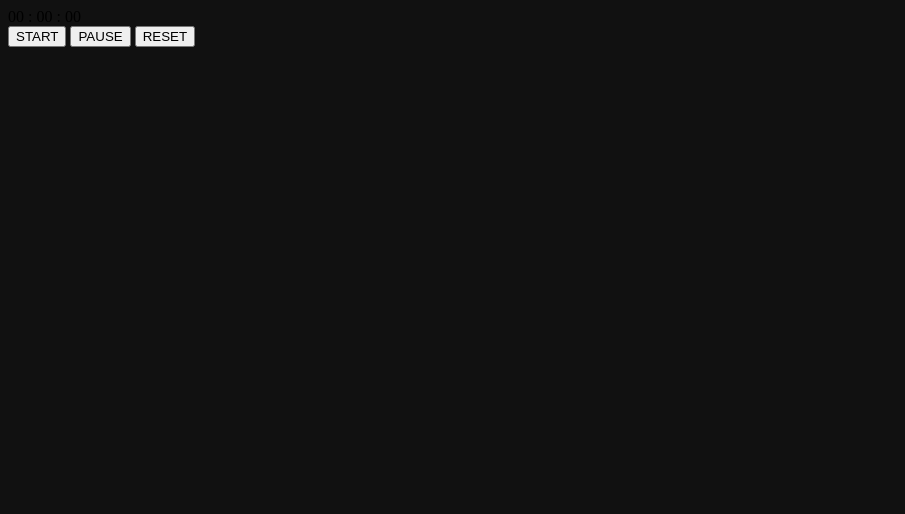
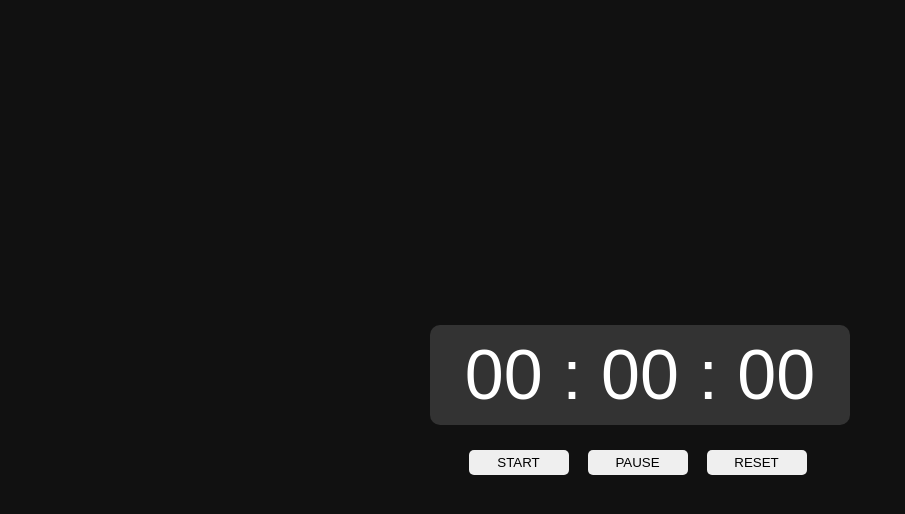
Before and after one commit to jeanrabello/Cronometro_JS, a plain HTML site: page index.html in a window 1280 px wide. Shown: the whole page, without its empty margins (0-905 px from the left). Drawn offline with Linux system fonts and the light colour scheme.

Commit message:
Centralização dos elementos na tela

```diff
--- a/css/style.css
+++ b/css/style.css
@@ -1,8 +1,21 @@
+* {
+    margin: 0;
+    padding: 0;
+}
+
 body {
+    height: 100vh;
     background-color: #111;
 }
 
-.cron-container {
+.chronometer {
+    position: absolute;
+    top: 50%;
+    left: 50%;
+    transform: translate(-50%, -50%);
+}
+
+.chron-counter {
     width: 400px;
     height: 80px;
     padding: 10px;
@@ -10,26 +23,27 @@ body {
     border-radius: 10px;
     border:none;
     text-align: center;
-
     color: white;
     font-family: Arial, Helvetica, sans-serif;
     font-size: 70px;
 }
 
-.cron-buttons {
+.chron-buttons {
     width: 400px;
     text-align: center;
-    margin-top: 10px;
+    margin-top: 25px;
 }
 
-.cron-buttons button {
+.chron-buttons button {
+    padding: 5px;
+    margin-left: 15px;
     cursor: pointer;
     width: 25%;
     border: none;
     border-radius: 5px;
 }
 
-.cron-buttons button:hover {
+.chron-buttons button:hover {
     background-color: black;
     color: white;
 }
```
